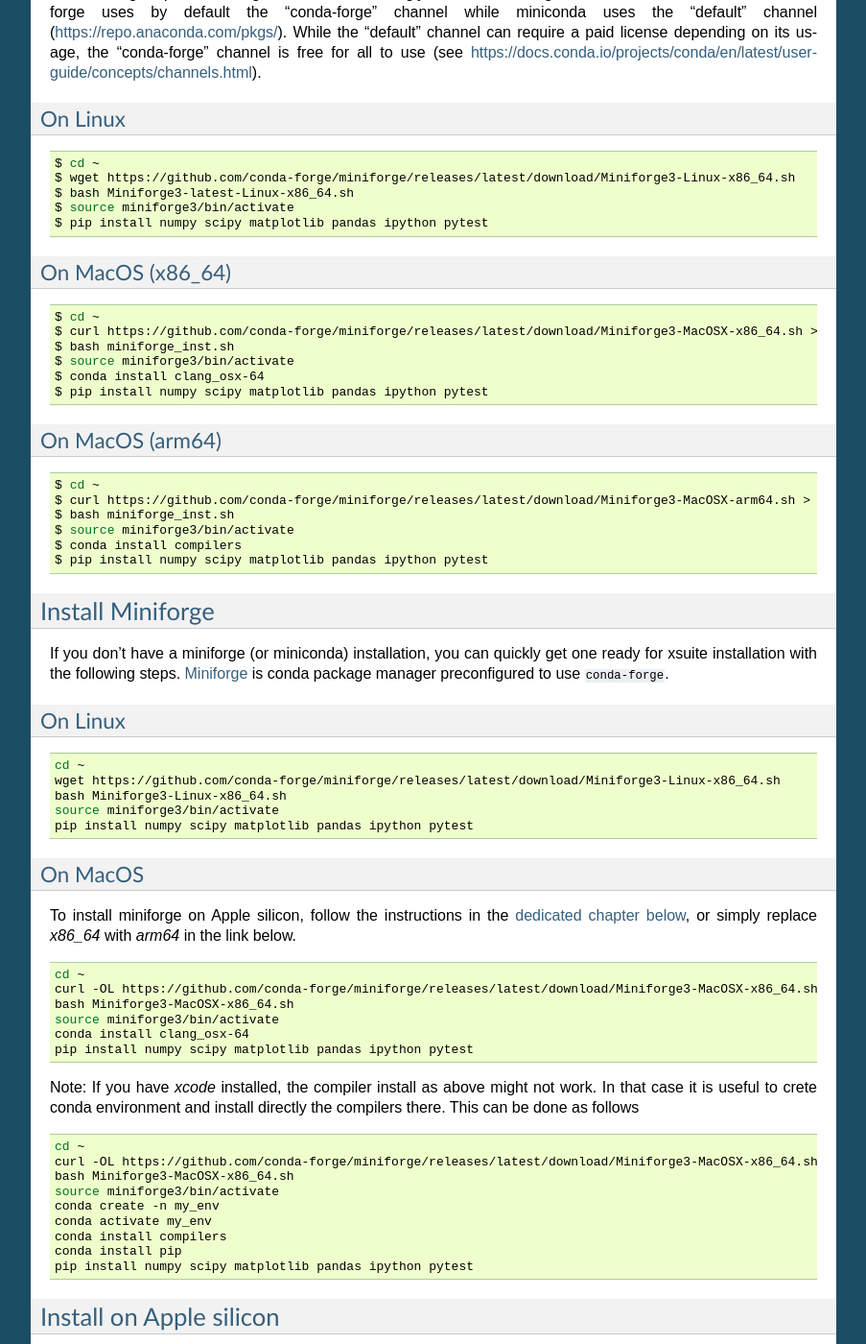
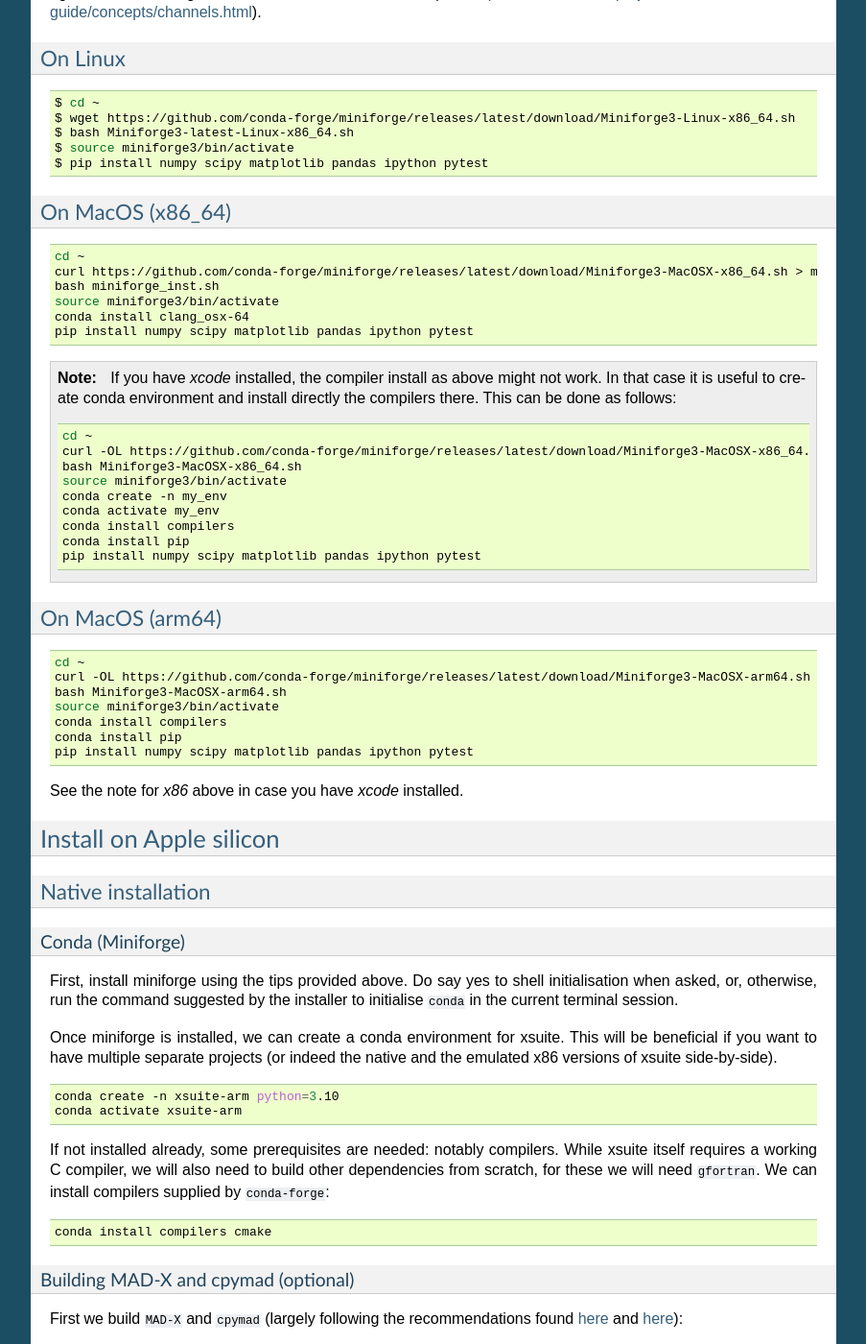
Before and after one commit to xsuite/xsuite, a Sphinx documentation site: the page built from docs/installation.rst, in a window 1280 px wide and 1400 px high, scrolled down 3224 px. Shown: the whole window at 96% size, without its empty margins (198-1101 px from the left). Built offline with Sphinx 7.4.7, drawn with Linux system fonts in a browser that asks for light colours; some of the changed text lies outside the part shown.

Commit message:
fix duplicated install instructions
Signed-off-by: Szymon Łopaciuk <szymon@lopaciuk.eu>

```diff
--- a/docs/installation.rst
+++ b/docs/installation.rst
@@ -212,74 +212,46 @@
 
 .. code-block:: bash
 
-    $ cd ~
-    $ curl https://github.com/conda-forge/miniforge/releases/latest/download/Miniforge3-MacOSX-x86_64.sh > miniforge_inst.sh
-    $ bash miniforge_inst.sh
-    $ source miniforge3/bin/activate
-    $ conda install clang_osx-64
-    $ pip install numpy scipy matplotlib pandas ipython pytest
+    cd ~
+    curl https://github.com/conda-forge/miniforge/releases/latest/download/Miniforge3-MacOSX-x86_64.sh > miniforge_inst.sh
+    bash miniforge_inst.sh
+    source miniforge3/bin/activate
+    conda install clang_osx-64
+    pip install numpy scipy matplotlib pandas ipython pytest
+
+
+.. note::
+
+    If you have `xcode` installed, the compiler install as above might not
+    work. In that case it is useful to create conda environment and install directly
+    the compilers there. This can be done as follows:
+
+    .. code-block:: bash
+
+        cd ~
+        curl -OL https://github.com/conda-forge/miniforge/releases/latest/download/Miniforge3-MacOSX-x86_64.sh
+        bash Miniforge3-MacOSX-x86_64.sh
+        source miniforge3/bin/activate
+        conda create -n my_env
+        conda activate my_env
+        conda install compilers
+        conda install pip
+        pip install numpy scipy matplotlib pandas ipython pytest
 
 On MacOS (arm64)
 --------
 
 .. code-block:: bash
 
-    $ cd ~
-    $ curl https://github.com/conda-forge/miniforge/releases/latest/download/Miniforge3-MacOSX-arm64.sh > miniforge_inst.sh
-    $ bash miniforge_inst.sh
-    $ source miniforge3/bin/activate
-    $ conda install compilers
-    $ pip install numpy scipy matplotlib pandas ipython pytest
-
-Install Miniforge
-=================
-
-If you don't have a miniforge (or miniconda) installation, you can quickly get
-one ready for xsuite installation with the following steps.
-`Miniforge <https://github.com/conda-forge/miniforge>`__ is conda package
-manager preconfigured to use ``conda-forge``.
-
-On Linux
---------
-
-.. code-block:: bash
-
     cd ~
-    wget https://github.com/conda-forge/miniforge/releases/latest/download/Miniforge3-Linux-x86_64.sh
-    bash Miniforge3-Linux-x86_64.sh
+    curl -OL https://github.com/conda-forge/miniforge/releases/latest/download/Miniforge3-MacOSX-arm64.sh
+    bash Miniforge3-MacOSX-arm64.sh
     source miniforge3/bin/activate
-    pip install numpy scipy matplotlib pandas ipython pytest
-
-On MacOS
---------
-
-To install miniforge on Apple silicon, follow the instructions in the
-:ref:`dedicated chapter below<apple_silicon>`, or simply replace `x86_64`
-with `arm64` in the link below.
-
-.. code-block:: bash
-
-    cd ~
-    curl -OL https://github.com/conda-forge/miniforge/releases/latest/download/Miniforge3-MacOSX-x86_64.sh
-    bash Miniforge3-MacOSX-x86_64.sh
-    source miniforge3/bin/activate
-    conda install clang_osx-64
-    pip install numpy scipy matplotlib pandas ipython pytest
-
-Note: If you have `xcode` installed, the compiler install as above might not work. In that case it is useful to crete conda environment and install directly the compilers there. This can be done as follows
-
-
-.. code-block:: bash
-
-    cd ~
-    curl -OL https://github.com/conda-forge/miniforge/releases/latest/download/Miniforge3-MacOSX-x86_64.sh
-    bash Miniforge3-MacOSX-x86_64.sh
-    source miniforge3/bin/activate
-    conda create -n my_env
-    conda activate my_env
     conda install compilers
     conda install pip
     pip install numpy scipy matplotlib pandas ipython pytest
+
+See the note for `x86` above in case you have `xcode` installed.
 
 .. _apple_silicon:
 
@@ -292,27 +264,22 @@
 Conda (Miniforge)
 ~~~~~~~~~~~~~~~~~
 
-First, we install miniforge. Do say yes to shell initialisation, or, otherwise,
-run the command suggested by the installer to initialise ``conda`` in the
-current terminal session.
+First, install miniforge using the tips provided above. Do say yes to shell
+initialisation when asked, or, otherwise, run the command suggested by the
+installer to initialise ``conda`` in the current terminal session.
 
-.. code:: bash
-
-   curl -OL https://github.com/conda-forge/miniforge/releases/latest/download/Miniforge3-MacOSX-arm64.sh
-   bash Miniforge3-MacOSX-arm64.sh
-
-Let us now create a conda environment for xsuite. This will be beneficial if you
-want to have multiple separate projects (or indeed the native and the emulated
-x86 versions of xsuite side-by-side).
+Once miniforge is installed, we can create a conda environment for xsuite.
+This will be beneficial if you want to have multiple separate projects (or
+indeed the native and the emulated x86 versions of xsuite side-by-side).
 
 .. code:: bash
 
    conda create -n xsuite-arm python=3.10
    conda activate xsuite-arm
 
-Some prerequisites need to be installed, notably compilers. While xsuite
-itself requires a working C compiler, we will also need to build other
-dependencies from scratch, for these we will also need ``gfortran``. We
+If not installed already, some prerequisites are needed: notably compilers.
+While xsuite itself requires a working C compiler, we will also need to build
+other dependencies from scratch, for these we will need ``gfortran``. We
 can install compilers supplied by ``conda-forge``:
 
 .. code:: bash
```
